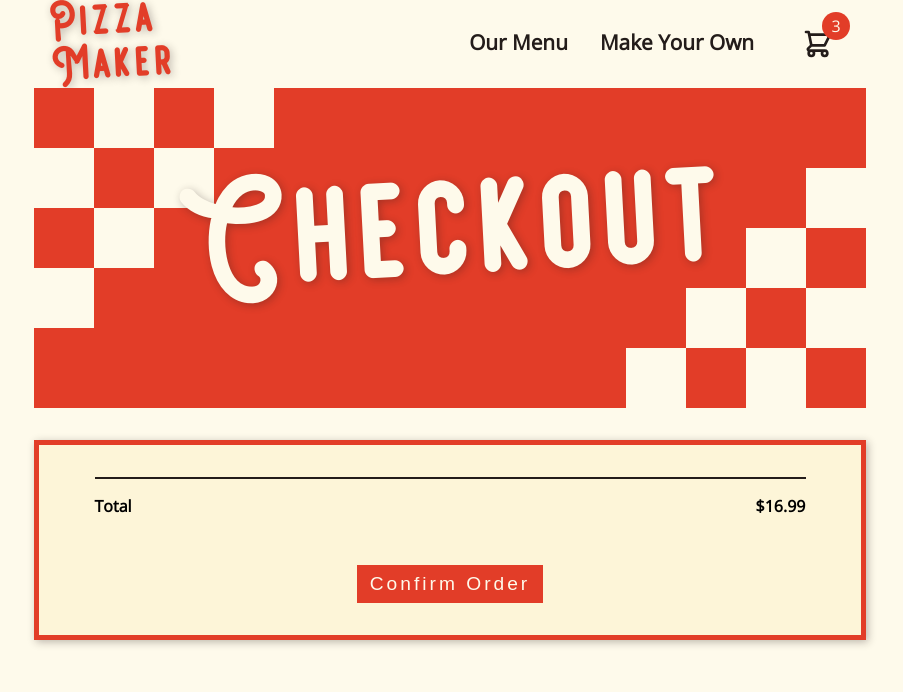
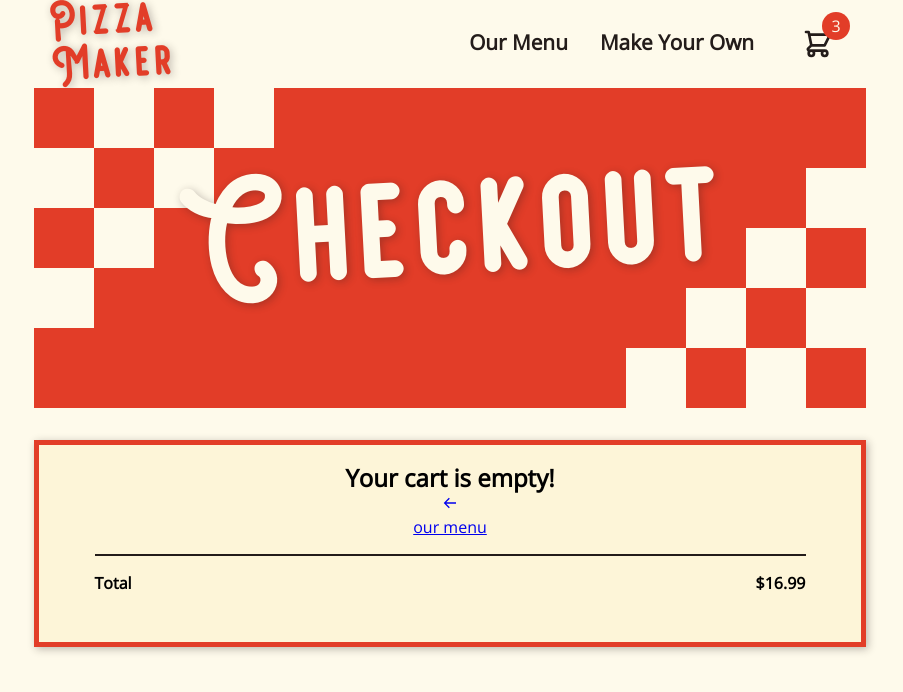
Before and after one commit to wavyadri/pizza-maker, a React (Create React App) app: page /checkout in a window 1280 px wide. Shown: the top 692 px of the page, without its empty margins (190-1093 px from the left). Built offline with nearby package versions, Linux system fonts and the light colour scheme.

Commit message:
Update Checkout.js
Render buttons based on number of items in cart.

```diff
--- a/src/pages/Checkout.js
+++ b/src/pages/Checkout.js
@@ -1,7 +1,9 @@
 import React from 'react'
+import { Link } from 'react-router-dom'
 import Modal from '../components/Modal'
 import {RiArrowUpSLine, RiArrowDownSLine} from 'react-icons/ri'
 import { useGlobalContext } from '../contexts'
+import {BiArrowBack} from 'react-icons/bi'
 
 const url = 'https://images.onlinelabels.com/images/clip-art/toons4biz/Pepperoni%20Pizza-189439.png'
 
@@ -11,7 +13,8 @@ const Checkout = () => {
         {isModalOpen && <Modal/>}
         <section id='checkout'>
             <div className="checkout-container">
-                {cart.length > 0 && cart.map((item) => {
+                {cart.length > 0 ?
+                    cart.map((item) => {
                     const {id, title, price, amount} = item;
                     return  <div key={id} className="checkout-item">
                         <div className="item-container">
@@ -30,15 +33,24 @@ const Checkout = () => {
                             <RiArrowDownSLine className='down'/>
                         </div>
                     </div>
-                })}
+                })
+                :
+                <div className="empty">
+                    <h1>Your cart is empty!</h1>
+                    <Link to='/our-menu' className='btn'>
+                        <BiArrowBack className='icon'/>
+                        <p>our menu</p>
+                    </Link>
+                </div>
+                }
                 <div className="checkout-total">
                     <p>total</p>
                     <p className="price">$16.99</p>
                 </div>
-                {/* if cart.length > 1 show button : nothing */}
                 <div className="checkout-confirm">
-                    {/*  */}
+                    {cart.length > 0 &&
                     <button className="confirm" onClick={confirmOrder}>confirm order</button>
+                    }
                 </div>
             </div>
         </section>
```
